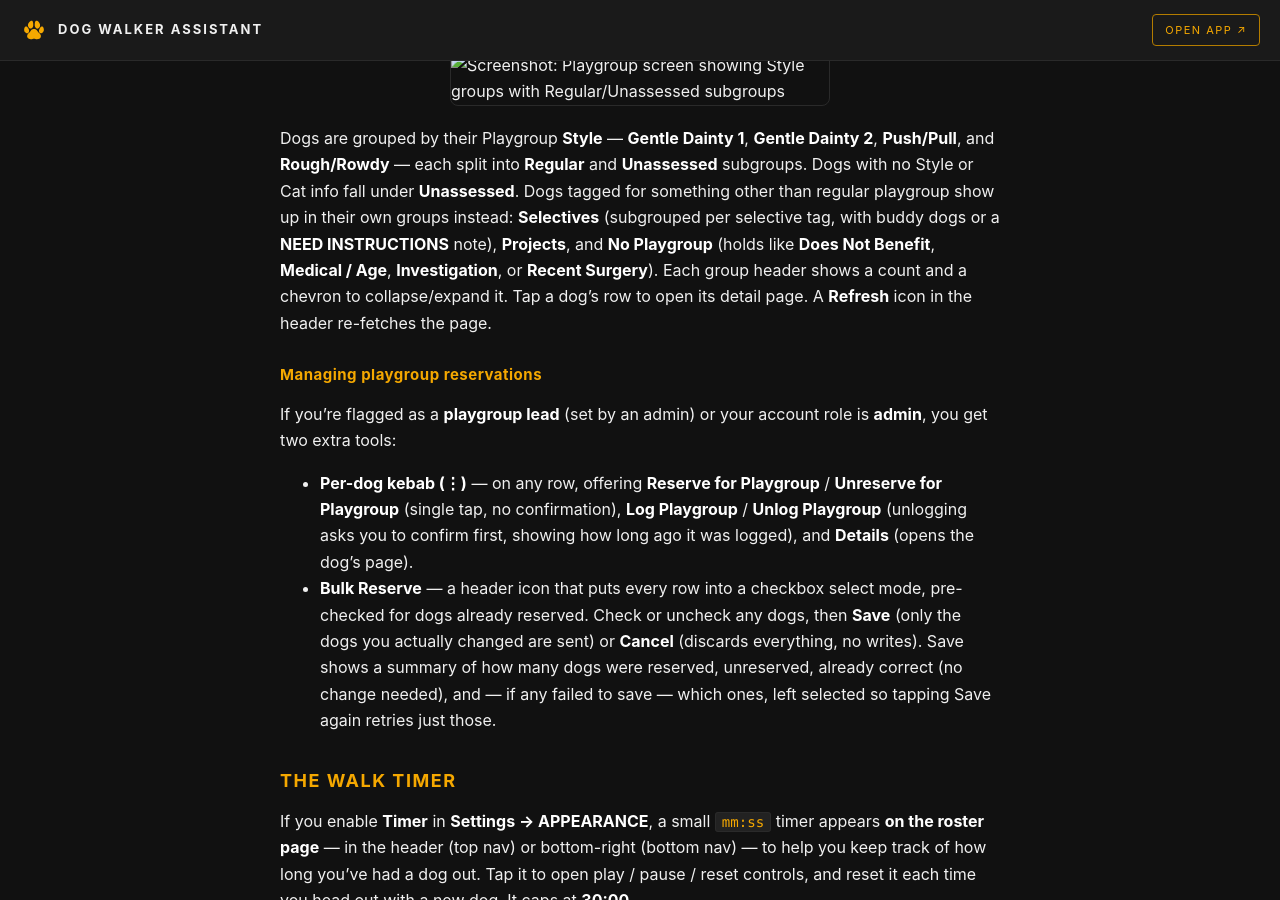
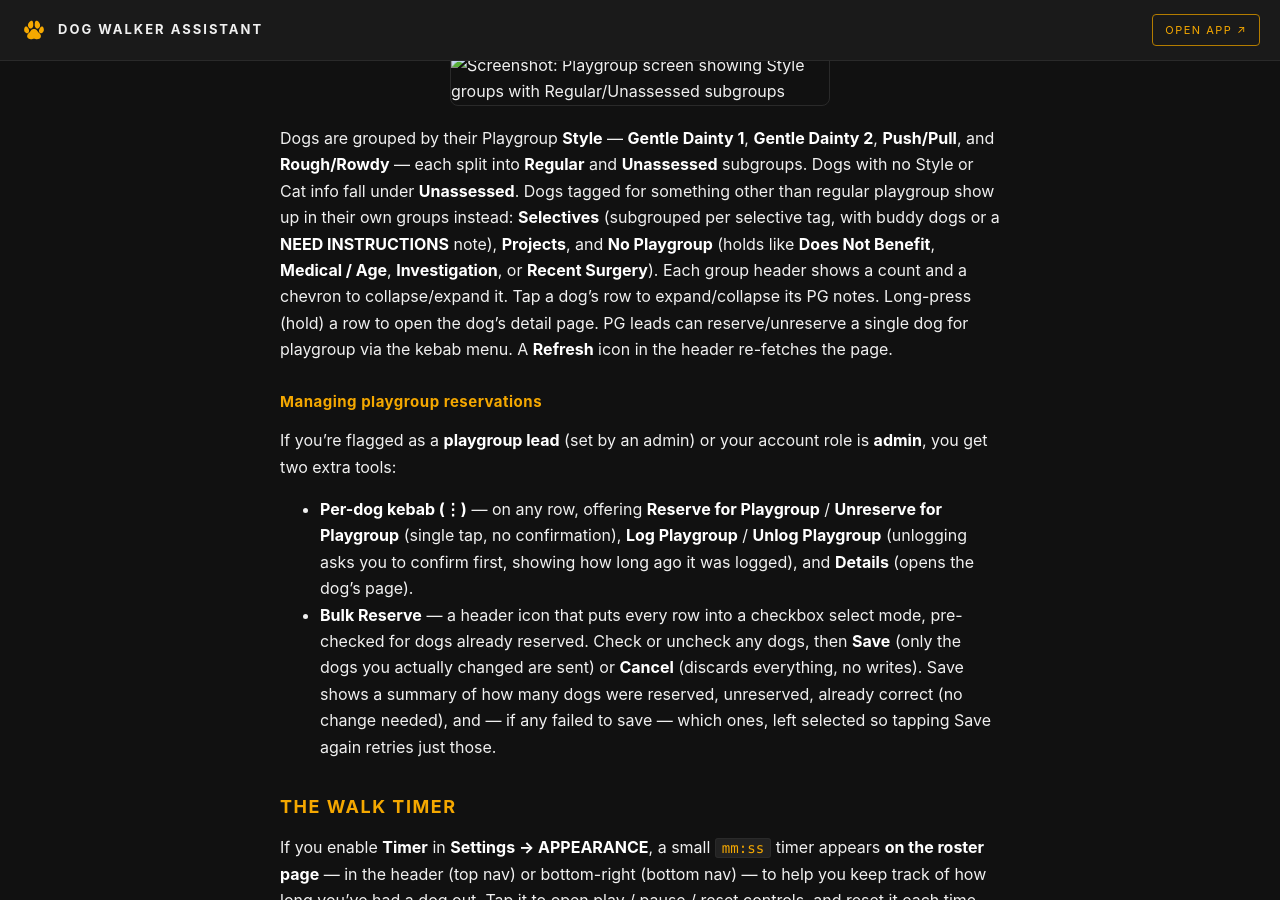
Before and after one commit to kirbsauce/dog-walker-assistant-docs, a Jekyll site: the page built from WALKER.md, in a window 1280 px wide and 900 px high, scrolled down 6263 px. Built offline with Jekyll 4.4.1, drawn with Linux system fonts in a browser that asks for light colours.

Commit message:
docs: fix Playgroup row-tap description (WALKER.md) (#101)
* docs: fix Playgroup row-tap description (WALKER.md)

Tapping a row expands/collapses its PG notes; opening the dog's
detail page now requires a long-press. Fixes #100.

* docs: trim Playgroup row long-press note, add admin kebab reserve mention

* docs: PG leads (not admins) reserve via kebab in Playgroup blurb

* docs: note reserve/unreserve (not just reserve) via kebab

---------

Co-authored-by: Claude <noreply@anthropic.com>

```diff
--- a/WALKER.md
+++ b/WALKER.md
@@ -300,7 +300,9 @@ in their own groups instead: **Selectives** (subgrouped per selective tag,
 with buddy dogs or a **NEED INSTRUCTIONS** note), **Projects**, and **No
 Playgroup** (holds like **Does Not Benefit**, **Medical / Age**,
 **Investigation**, or **Recent Surgery**). Each group header shows a count and
-a chevron to collapse/expand it. Tap a dog's row to open its detail page. A
+a chevron to collapse/expand it. Tap a dog's row to expand/collapse its PG
+notes. Long-press (hold) a row to open the dog's detail page. PG leads can
+reserve/unreserve a single dog for playgroup via the kebab menu. A
 **Refresh** icon in the header re-fetches the page.
 
 ### Managing playgroup reservations
```
